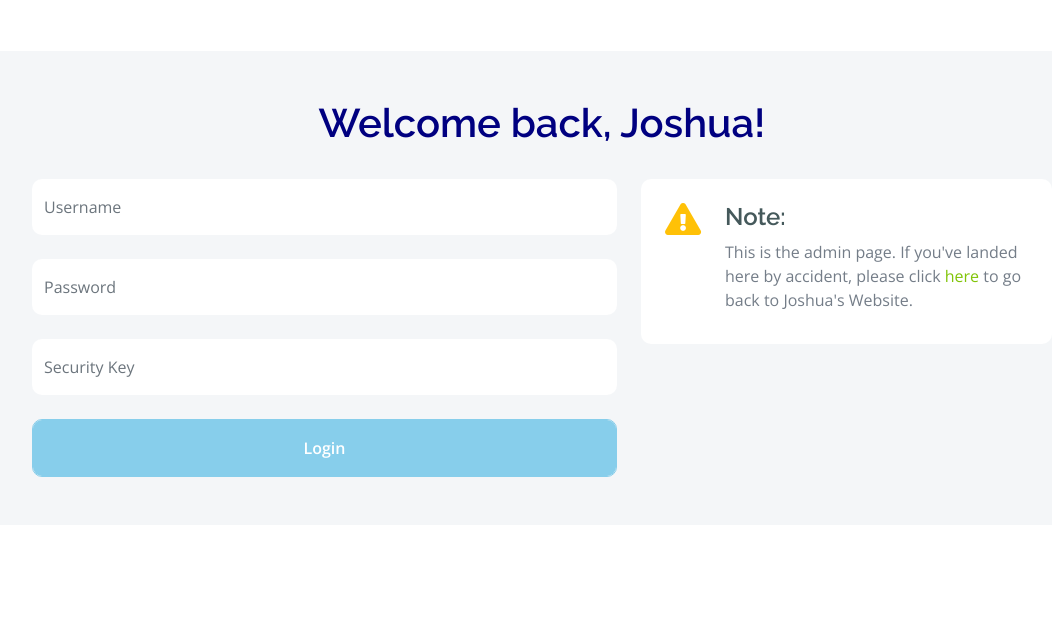
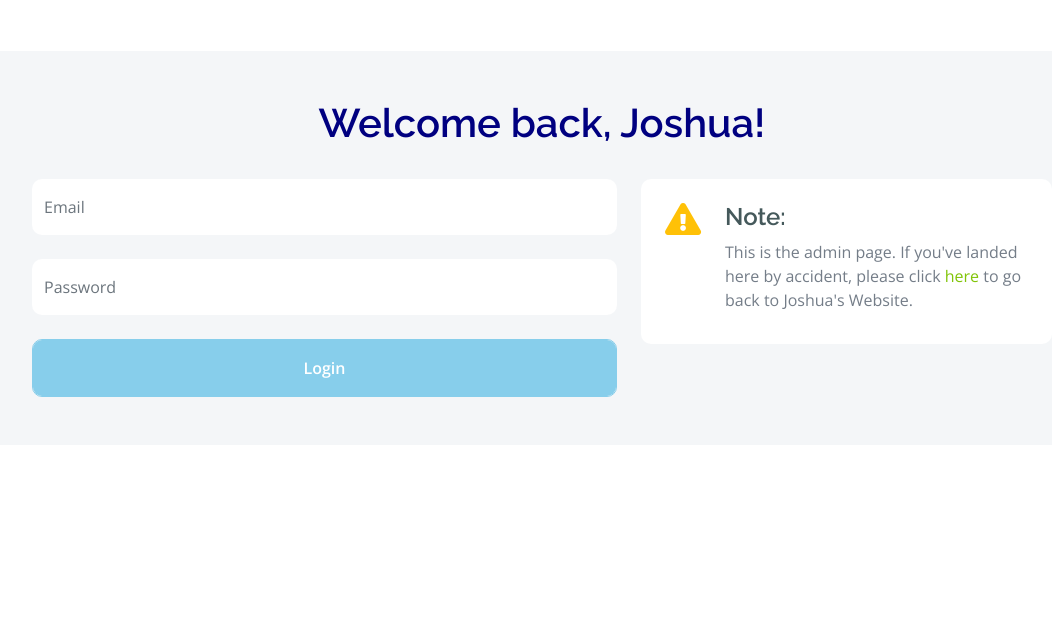
Before and after one commit to Sadliquid/My-Webpage, a Flask app: page /admin in a window 1280 px wide. Shown: the part 349-970 px from the top of the page, without its empty margins (98-1150 px from the left). After the commit the page ends 746 px from the top, so only its background shows below. Run offline with Flask 2, Linux system fonts and the light colour scheme; some libraries are stand-ins or nearby versions.

Commit message:
Simplified login

```diff
--- a/main.py
+++ b/main.py
@@ -53,20 +53,19 @@ def check_session():
 
 @app.route('/login', methods=['POST'])
 def login():
-    if "loginUsername" not in request.json or "loginPassword" not in request.json or "securityKey" not in request.json:
+    if "loginEmail" not in request.json or "loginPassword" not in request.json:
         return "ERROR: One or more required payloads missing."
 
-    loginUsername = request.json['loginUsername']
+    loginEmail = request.json['loginEmail']
     loginPassword = request.json['loginPassword']
-    securityKey = request.json['securityKey']
 
     ref = db.reference('/')
     data = ref.get()
 
-    if loginUsername == data["User Data"]["User ID"] and loginPassword == data["User Data"]["User Password"] and int(securityKey) == data["User Data"]["User Security Key"]:
+    if loginEmail == data["User Data"]["User ID"] and loginPassword == data["User Data"]["User Password"]:
         session['logged_in'] = True
         session['last_interaction'] = datetime.datetime.now(pytz.utc)
-        session['username'] = loginUsername
+        session['email'] = loginEmail
         session['token'] = secrets.token_hex(16)
         return 'SUCCESS. Access Granted.'
     else:
@@ -75,7 +74,7 @@ def login():
 @app.route('/logout', methods=['GET', 'POST'])
 def logout():
     session.pop('logged_in', None)
-    session.pop('username', None)
+    session.pop('email', None)
     session.pop('token', None)
     ref = db.reference('/')
     data = ref.get()
--- a/static/js/main.js
+++ b/static/js/main.js
@@ -150,21 +150,15 @@
 })(jQuery);
 
 function login() {
-    const loginUsername = document.getElementById("loginUsername").value;
+    const loginEmail = document.getElementById("loginEmail").value;
     const loginPassword = document.getElementById("loginPassword").value;
-    const securityKey = document.getElementById("securityKey").value;
 
-    if (loginUsername == "") {
-        alert("Please enter a valid username");
+    if (loginEmail == "") {
+        alert("Please enter a valid email");
         return;
     }
     if (loginPassword == "") {
         alert("Please enter a valid password");
-        return;
-    }
-
-    if (securityKey == ""){
-        alert("Please enter a valid security key")
         return;
     }
 
@@ -175,9 +169,8 @@ function login() {
             'Content-Type': 'application/json',
         },
         data: {
-            "loginUsername": loginUsername,
-            "loginPassword": loginPassword,
-            "securityKey": securityKey
+            "loginEmail": loginEmail,
+            "loginPassword": loginPassword
         }
     })
         .then(function (response) {
--- a/templates/admin.html
+++ b/templates/admin.html
@@ -63,11 +63,10 @@
                         </div>
                     </div>
                     <div class="col-lg-7">
-                        <input type="text" class="w-100 form-control border-0 py-3 mb-4" placeholder="Username"
-                            id="loginUsername" required>
+                        <input type="email" class="w-100 form-control border-0 py-3 mb-4" placeholder="Email"
+                            id="loginEmail" required>
                         <input type="password" class="w-100 form-control border-0 py-3 mb-4" placeholder="Password"
                             id="loginPassword" required>
-                        <input type="password" class="w-100 form-control border-0 py-3 mb-4" placeholder="Security Key" id="securityKey">
                         <button class="w-100 btn form-control border-secondary py-3 bg-blue text-white" type="button"
                             onclick="login()" id="loginButton" required>Login</button>
                     </div>
```
